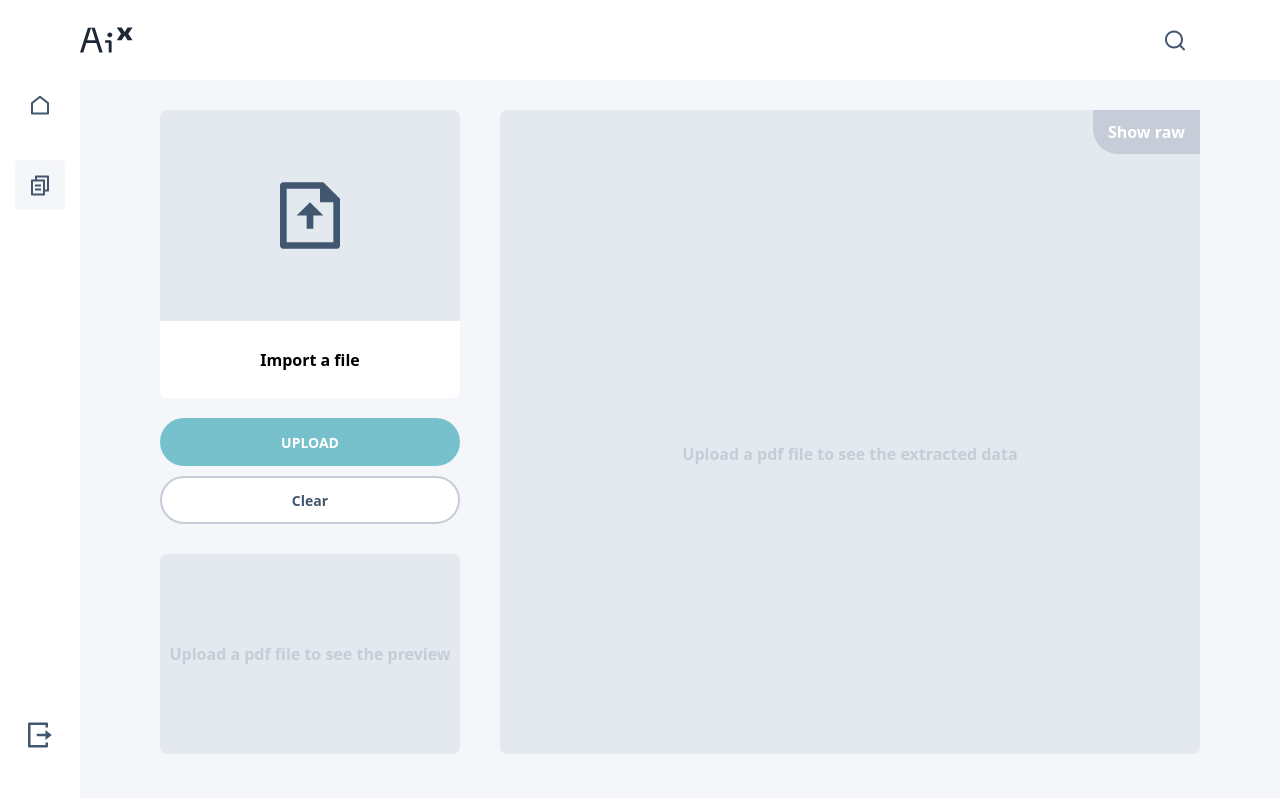
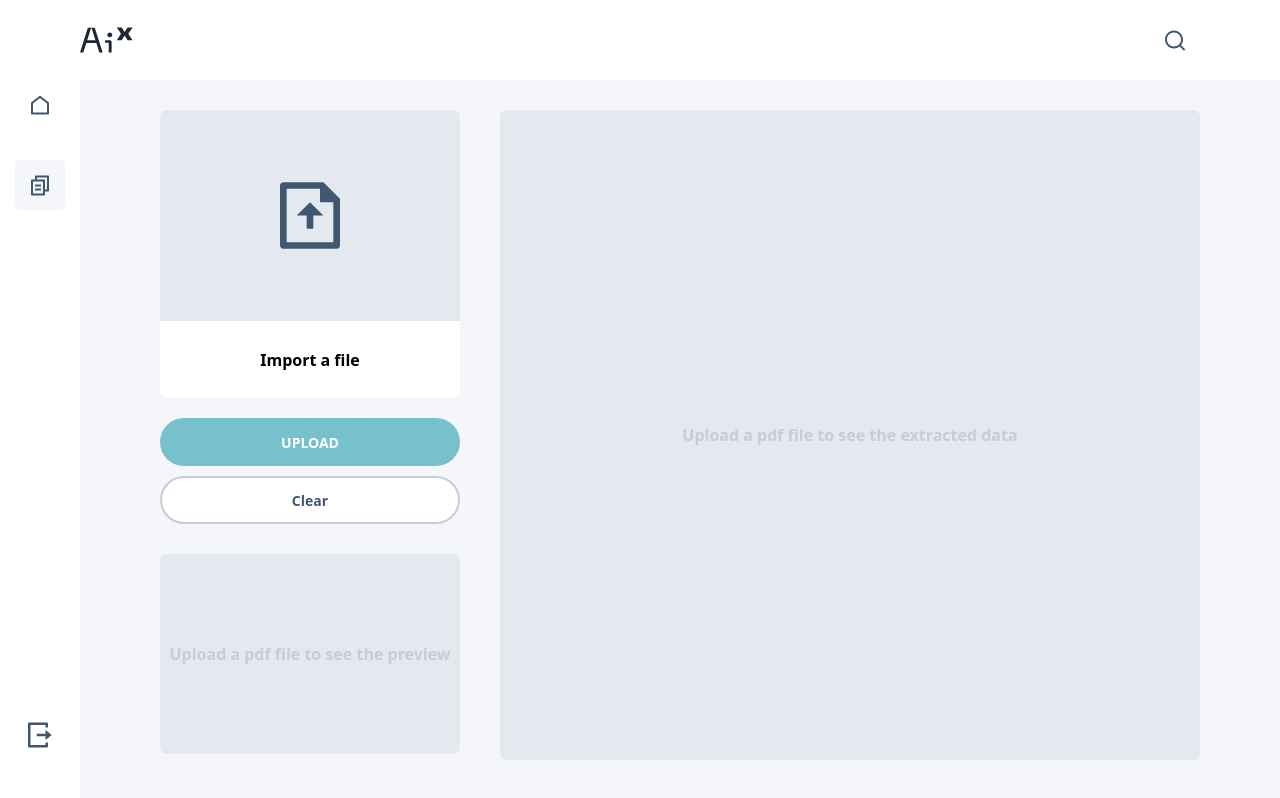
Before and after one commit to Xponential-AI/xponential-frontend, a React (Vite) app: page / in a window 1280 px wide. Built offline with nearby package versions, Linux system fonts and the light colour scheme.

Commit message:
styling tweaks

```diff
--- a/src/components/ImportFileCard.scss
+++ b/src/components/ImportFileCard.scss
@@ -33,7 +33,7 @@ form {
 }
 
 .response-preview {
-  height: 600px;
+  height: 650px;
   width: 700px;
 }
 
@@ -83,6 +83,7 @@ form {
 }
 
 .show-raw-button {
+  width: 180px;
   background-color: variables.$tertiary;
   color: variables.$white;
   font-weight: 600;
--- a/src/components/ImportFileCard.tsx
+++ b/src/components/ImportFileCard.tsx
@@ -118,7 +118,7 @@ export const ImportFileCard = () => {
           <FileInput handleChange={handleChange} fileName={file?.name} handleClear={clearForm}/>
 
           <div>
-            <Button text={t("Upload")} variant="primary" disabled={!file}/>
+            <Button text={t("Upload")} variant="primary" disabled={!file || loading}/>
             <Button marginTop={10} text={"Clear"} variant="secondary" onClick={clearForm}/>
           </div>
         </form>
@@ -141,7 +141,7 @@ export const ImportFileCard = () => {
     <div>
       {loading ? <div className='response-container-with-raw'><Loading/></div> :
         <div className='response-container-with-raw'>
-        <div className='button-container'><button className='show-raw-button' onClick={() => setViewRaw(!viewRaw)}>{viewRaw ? t("Show formatted") : t("Show raw")}</button></div>
+        { response && <div className='button-container'><button className='show-raw-button' onClick={() => setViewRaw(!viewRaw)}>{viewRaw ? t("Show formatted") : t("Show raw")}</button></div>}
         {
           response ? viewRaw ? <pre className='response' dangerouslySetInnerHTML={{
             __html: JSON.stringify(response, null, 2),
```
